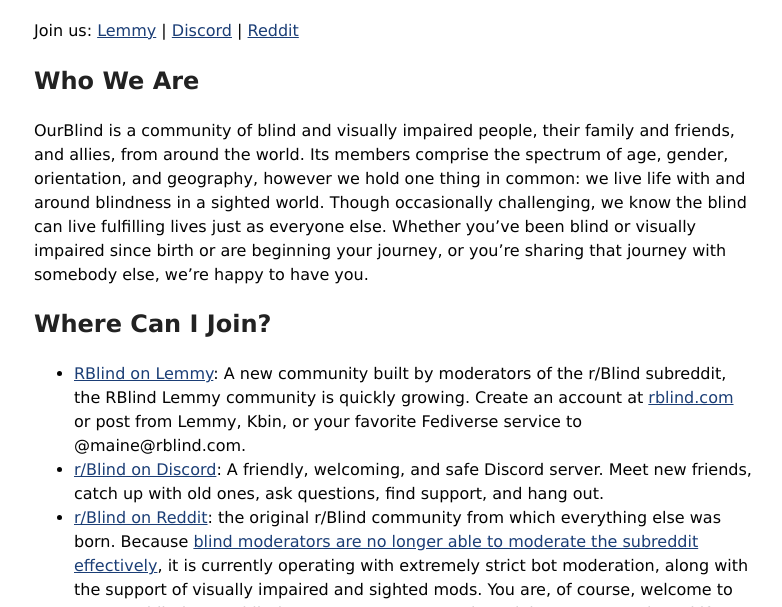
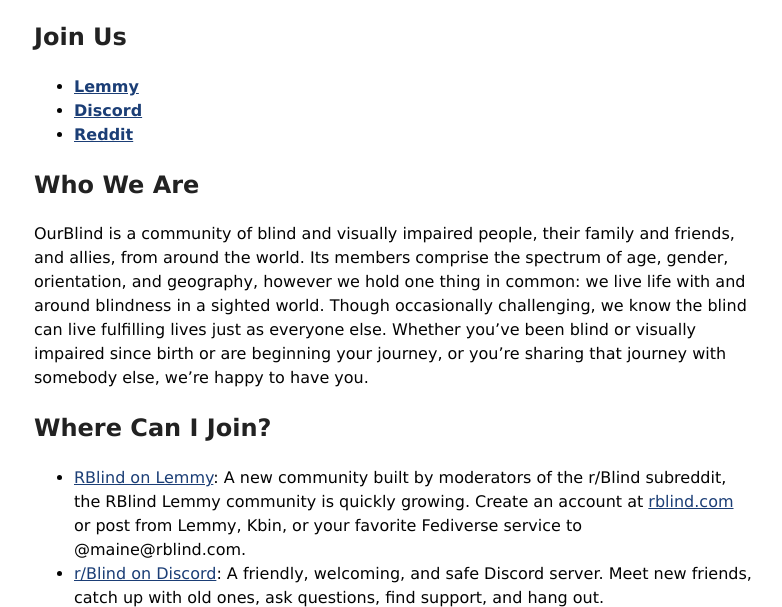
Before and after one commit to ourblind/ourblind.github.io, a plain HTML site: page index.html in a window 1280 px wide. Shown: the part 192-799 px from the top of the page, without its empty margins (246-1028 px from the left). Drawn offline with Linux system fonts and the light colour scheme.

Commit message:
Deploy by source

```diff
--- a/index.html
+++ b/index.html
@@ -390,7 +390,12 @@
 </header>
   <main>
 <h1 id="welcome-to-ourblind">Welcome to OurBlind</h1>
-<p>Join us: <a href="https://rblind.com/">Lemmy</a> | <a href="https://discord.com/invite/5kMEv7Sq9y">Discord</a> | <a href="https://www.reddit.com/r/Blind">Reddit</a></p>
+<h2 id="join-us">Join Us</h2>
+<ul>
+<li><strong><a href="https://rblind.com/">Lemmy</a></strong></li>
+<li><strong><a href="https://discord.com/invite/5kMEv7Sq9y">Discord</a></strong></li>
+<li><strong><a href="https://www.reddit.com/r/Blind">Reddit</a></strong></li>
+</ul>
 <h2 id="who-we-are">Who We Are</h2>
 <p>OurBlind is a community of blind and visually impaired people, their family and friends, and allies, from around the world. Its members comprise the spectrum of age, gender, orientation, and geography, however we hold one thing in common: we live life with and around blindness in a sighted world. Though occasionally challenging, we know the blind can live fulfilling lives just as everyone else. Whether you&rsquo;ve been blind or visually impaired since birth or are beginning your journey, or you&rsquo;re sharing that journey with somebody else, we&rsquo;re happy to have you.</p>
 <h2 id="where-can-i-join">Where Can I Join?</h2>
```
